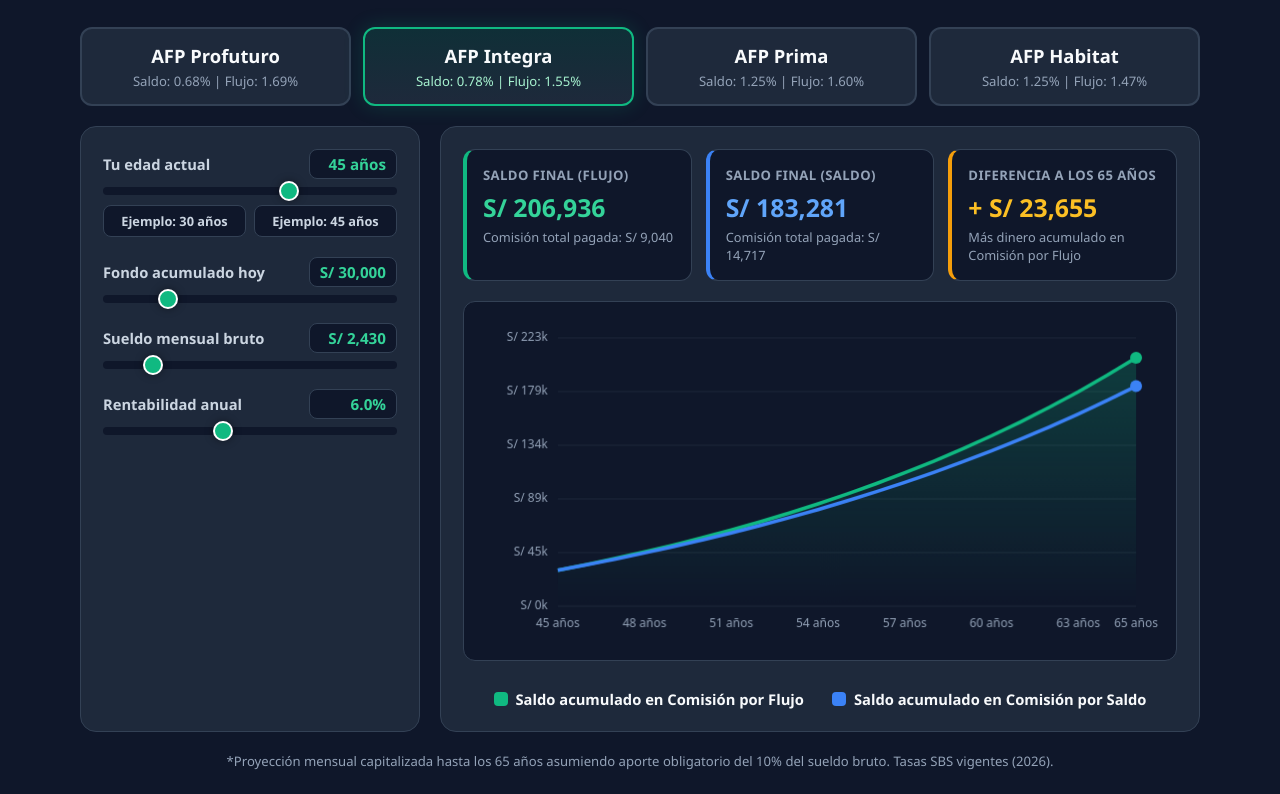
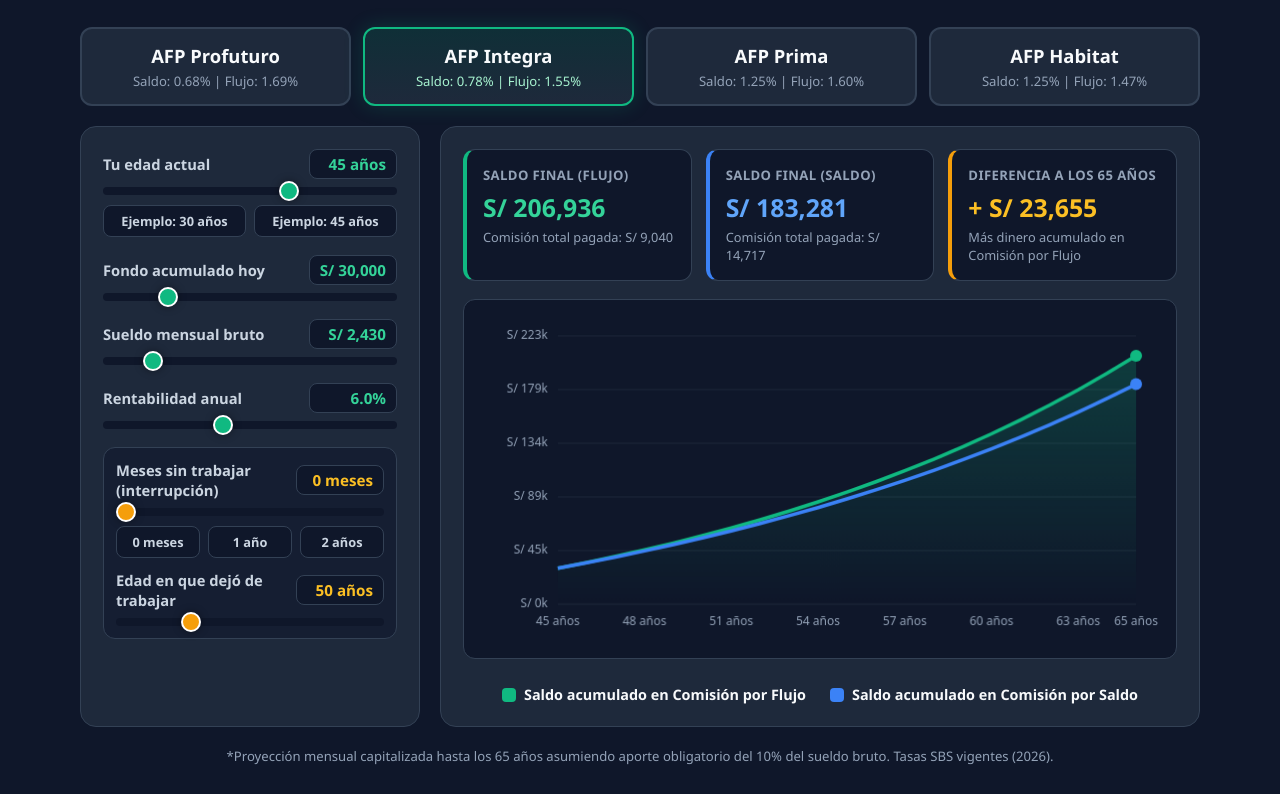
Before and after one commit to MisaelErikson/simulador-afp, a plain HTML site: page index.html in a window 1280 px wide. Shown: the part 106-900 px from the top of the page. Drawn offline with Linux system fonts and the light colour scheme.

Commit message:
Modify layout and add unemployment control features
Adjusted spacing and added new control elements for unemployment input.

```diff
--- a/index.html
+++ b/index.html
@@ -104,7 +104,7 @@
     padding: 22px;
     display: flex;
     flex-direction: column;
-    gap: 20px;
+    gap: 18px;
   }
   .control-group {
     display: flex;
@@ -132,6 +132,9 @@
     min-width: 88px;
     text-align: right;
   }
+  .control-value.warn {
+    color: #fbbf24;
+  }
   .age-quick-btns {
     display: flex;
     gap: 8px;
@@ -153,6 +156,15 @@
     border-color: var(--primary);
     color: #fff;
   }
+  .sub-control-box {
+    background: rgba(15, 23, 42, 0.55);
+    border: 1px solid #334155;
+    border-radius: 12px;
+    padding: 12px;
+    display: flex;
+    flex-direction: column;
+    gap: 12px;
+  }
   input[type="range"] {
     -webkit-appearance: none;
     width: 100%;
@@ -171,6 +183,9 @@
     cursor: pointer;
     border: 2px solid #fff;
     box-shadow: 0 0 8px rgba(0,0,0,0.4);
+  }
+  input[type="range"].warn-slider::-webkit-slider-thumb {
+    background: var(--accent);
   }
   .kpis {
     display: grid;
@@ -226,9 +241,10 @@
   .legend {
     display: flex;
     justify-content: center;
-    gap: 28px;
+    flex-wrap: wrap;
+    gap: 24px;
     margin-top: 8px;
-    font-size: 0.92rem;
+    font-size: 0.9rem;
     font-weight: 600;
   }
   .legend-item {
@@ -313,6 +329,30 @@
         </div>
         <input type="range" id="rateInput" min="2" max="12" step="0.5" value="6">
       </div>
+
+      <!-- Control de Interrupción Laboral con Edad Exacta de Inicio -->
+      <div class="sub-control-box">
+        <div class="control-group">
+          <div class="control-header">
+            <label for="unemployedInput">Meses sin trabajar (interrupción)</label>
+            <span class="control-value warn" id="unemployedVal">0 meses</span>
+          </div>
+          <input type="range" class="warn-slider" id="unemployedInput" min="0" max="24" step="1" value="0">
+          <div class="age-quick-btns">
+            <button class="quick-btn" onclick="setUnemployed(0)">0 meses</button>
+            <button class="quick-btn" onclick="setUnemployed(12)">1 año</button>
+            <button class="quick-btn" onclick="setUnemployed(24)">2 años</button>
+          </div>
+        </div>
+
+        <div class="control-group" id="stopAgeGroup">
+          <div class="control-header">
+            <label for="stopAgeInput">Edad en que dejó de trabajar</label>
+            <span class="control-value warn" id="stopAgeVal">50 años</span>
+          </div>
+          <input type="range" class="warn-slider" id="stopAgeInput" min="45" max="64" step="1" value="50">
+        </div>
+      </div>
     </div>
 
     <!-- Panel de Resultados y Curva -->
@@ -348,6 +388,10 @@
           <span class="dot" style="background:#3b82f6;"></span>
           <span>Saldo acumulado en Comisión por Saldo</span>
         </div>
+        <div class="legend-item" id="pauseLegend" style="display:none;">
+          <span class="dot" style="background:rgba(245, 158, 11, 0.45); border: 1px solid #f59e0b;"></span>
+          <span>Periodo sin trabajar</span>
+        </div>
       </div>
     </div>
   </div>
@@ -371,11 +415,16 @@
   const initialInput = document.getElementById('initialInput');
   const salaryInput = document.getElementById('salaryInput');
   const rateInput = document.getElementById('rateInput');
+  const unemployedInput = document.getElementById('unemployedInput');
+  const stopAgeInput = document.getElementById('stopAgeInput');
 
   const ageVal = document.getElementById('ageVal');
   const initialVal = document.getElementById('initialVal');
   const salaryVal = document.getElementById('salaryVal');
   const rateVal = document.getElementById('rateVal');
+  const unemployedVal = document.getElementById('unemployedVal');
+  const stopAgeVal = document.getElementById('stopAgeVal');
+  const pauseLegend = document.getElementById('pauseLegend');
 
   const kpiFlujo = document.getElementById('kpiFlujo');
   const kpiSaldo = document.getElementById('kpiSaldo');
@@ -391,8 +440,23 @@
     return 'S/ ' + Math.round(num).toLocaleString('en-US');
   }
 
+  function syncStopAgeBounds() {
+    const currentAge = parseInt(ageInput.value);
+    stopAgeInput.min = currentAge;
+    stopAgeInput.max = 64;
+    if (parseInt(stopAgeInput.value) < currentAge) {
+      stopAgeInput.value = Math.min(currentAge + 5, 64);
+    }
+  }
+
   function setAge(age) {
     ageInput.value = age;
+    syncStopAgeBounds();
+    update();
+  }
+
+  function setUnemployed(months) {
+    unemployedInput.value = months;
     update();
   }
 
@@ -405,7 +469,12 @@
     });
   });
 
-  [ageInput, initialInput, salaryInput, rateInput].forEach(el => {
+  ageInput.addEventListener('input', () => {
+    syncStopAgeBounds();
+    update();
+  });
+
+  [initialInput, salaryInput, rateInput, unemployedInput, stopAgeInput].forEach(el => {
     el.addEventListener('input', update);
   });
 
@@ -414,6 +483,8 @@
     const initial = parseFloat(initialInput.value);
     const salary = parseFloat(salaryInput.value);
     const annualRate = parseFloat(rateInput.value) / 100;
+    const totalUnemployedMonths = parseInt(unemployedInput.value);
+    const stopAge = parseInt(stopAgeInput.value);
 
     const years = 65 - age;
     const months = years * 12;
@@ -421,9 +492,11 @@
     const afp = AFP_RATES[currentAfp];
 
     const monthlyRateFlujo = Math.pow(1 + annualRate, 1/12) - 1;
-    const netAnnualSaldo = annualRate - afp.saldo;
-    const monthlyRateSaldo = Math.pow(1 + netAnnualSaldo, 1/12) - 1;
     const monthlyFeeSaldoRate = afp.saldo / 12;
+
+    // Índice de mes exacto en que inicia la interrupción laboral (1-indexed)
+    const pauseStartMonth = (stopAge - age) * 12 + 1;
+    const pauseEndMonth = pauseStartMonth + totalUnemployedMonths - 1;
 
     let fFlujo = initial;
     let fSaldo = initial;
@@ -434,12 +507,18 @@
     const pointsSaldo = [{ age: age, val: fSaldo }];
 
     for (let m = 1; m <= months; m++) {
-      // Comisión por Flujo: el fondo crece íntegro, comisión se paga aparte en boleta
-      fFlujo = (fFlujo + monthlyContrib) * (1 + monthlyRateFlujo);
-      paidFlujo += salary * afp.flujo;
+      const isPaused = totalUnemployedMonths > 0 && m >= pauseStartMonth && m <= pauseEndMonth;
+      const isWorking = !isPaused;
+      const currentContrib = isWorking ? monthlyContrib : 0;
 
-      // Comisión por Saldo: se descuenta del fondo acumulado
-      const grossSaldo = (fSaldo + monthlyContrib) * (1 + monthlyRateFlujo);
+      // Comisión por Flujo: si no trabaja, aporta 0 y comisión de flujo es 0
+      fFlujo = (fFlujo + currentContrib) * (1 + monthlyRateFlujo);
+      if (isWorking) {
+        paidFlujo += salary * afp.flujo;
+      }
+
+      // Comisión por Saldo: aunque no trabaje, la AFP sigue cobrando sobre el saldo acumulado
+      const grossSaldo = (fSaldo + currentContrib) * (1 + monthlyRateFlujo);
       const feeThisMonth = grossSaldo * monthlyFeeSaldoRate;
       paidSaldo += feeThisMonth;
       fSaldo = grossSaldo - feeThisMonth;
@@ -451,7 +530,7 @@
     }
 
     return {
-      age, years,
+      age, years, stopAge, totalUnemployedMonths,
       finalFlujo: fFlujo,
       finalSaldo: fSaldo,
       paidFlujo,
@@ -488,6 +567,25 @@
     }
     function getY(val) {
       return padTop + plotH - (val / maxVal) * plotH;
+    }
+
+    // Franja visual del periodo de interrupción laboral
+    if (data.totalUnemployedMonths > 0) {
+      const startPauseAge = data.stopAge;
+      const endPauseAge = Math.min(data.stopAge + (data.totalUnemployedMonths / 12), 65);
+      const x1 = getX(startPauseAge);
+      const x2 = Math.max(getX(endPauseAge), x1 + 4);
+
+      ctx.fillStyle = 'rgba(245, 158, 11, 0.14)';
+      ctx.fillRect(x1, padTop, x2 - x1, plotH);
+
+      ctx.strokeStyle = 'rgba(245, 158, 11, 0.55)';
+      ctx.setLineDash([4, 4]);
+      ctx.beginPath();
+      ctx.moveTo(x1, padTop);
+      ctx.lineTo(x1, padTop + plotH);
+      ctx.stroke();
+      ctx.setLineDash([]);
     }
 
     // Grid horizontal y etiquetas Y
@@ -587,6 +685,10 @@
     initialVal.textContent = formatPEN(initialInput.value);
     salaryVal.textContent = formatPEN(salaryInput.value);
     rateVal.textContent = parseFloat(rateInput.value).toFixed(1) + '%';
+    unemployedVal.textContent = unemployedInput.value + ' meses';
+    stopAgeVal.textContent = stopAgeInput.value + ' años';
+
+    pauseLegend.style.display = parseInt(unemployedInput.value) > 0 ? 'flex' : 'none';
 
     const data = calculateProjection();
 
@@ -605,6 +707,7 @@
     drawChart(data);
   }
 
+  syncStopAgeBounds();
   window.addEventListener('resize', update);
   update();
 </script>
```
